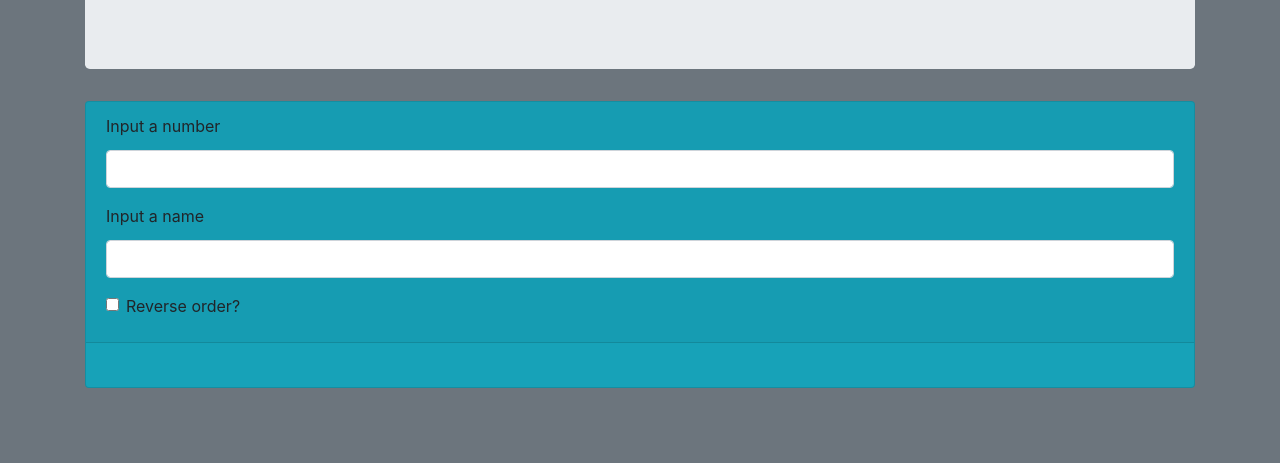
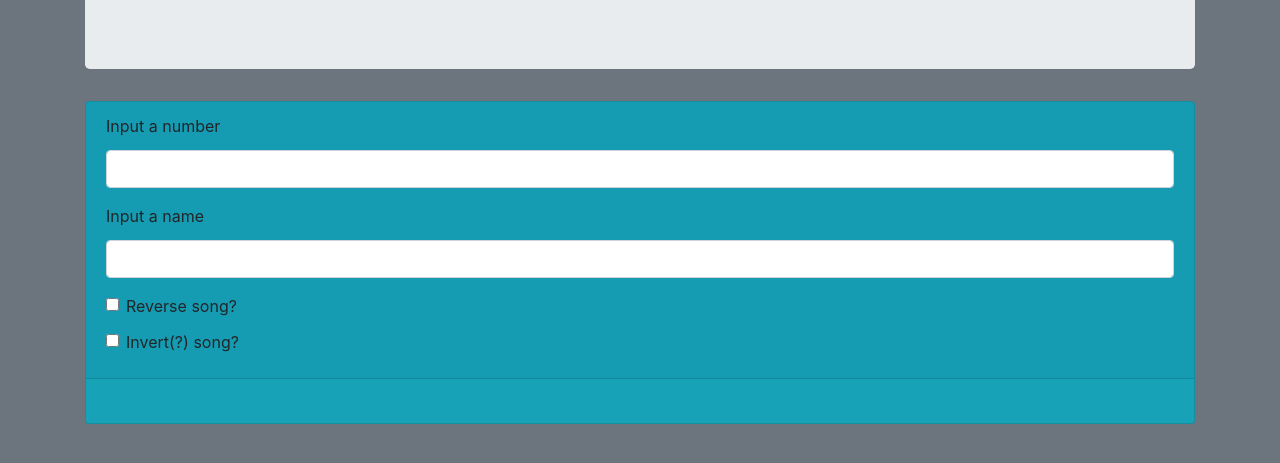
Before and after one commit to Hoomee90/robo-rogers-neighborhood, a plain HTML site: page index.html in a window 1280 px wide. Shown: the part 157-620 px from the top of the page. Drawn offline with Linux system fonts and the light colour scheme.

Commit message:
add second checkbox button

```diff
--- a/index.html
+++ b/index.html
@@ -20,9 +20,13 @@
         <label for="nameInput" class="card-title">Input a name</label>
         <input id="nameInput" type="text" class="form-control">
       </div>
-      <div class="form-group form-check mb-0">
+      <div class="form-check">
         <input id="reverseInput" type="checkbox" class="form-check-input">
-        <label for="reverseInput" class="card-title form-check-label" style="user-select: none;">Reverse order?</label>
+        <label for="reverseInput" class="card-title form-check-label" style="user-select: none;">Reverse song?</label>
+      </div>
+      <div class="form-check">
+        <input id="invertInput" type="checkbox" class="form-check-input">
+        <label for="invertInput" class="card-title form-check-label" style="user-select: none;">Invert(?) song?</label>
       </div>
     </form>
     <p id="numberOutput" class="card-body pb-2"></p>
```
